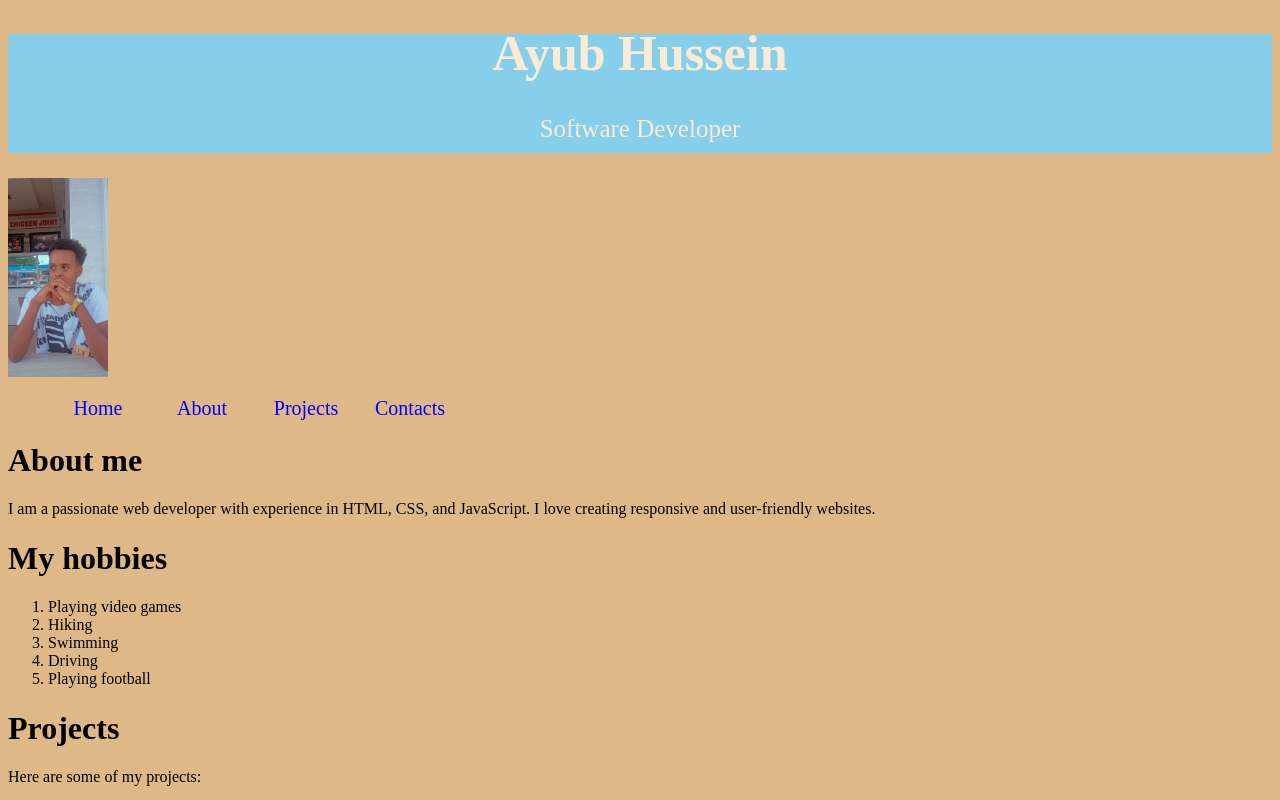
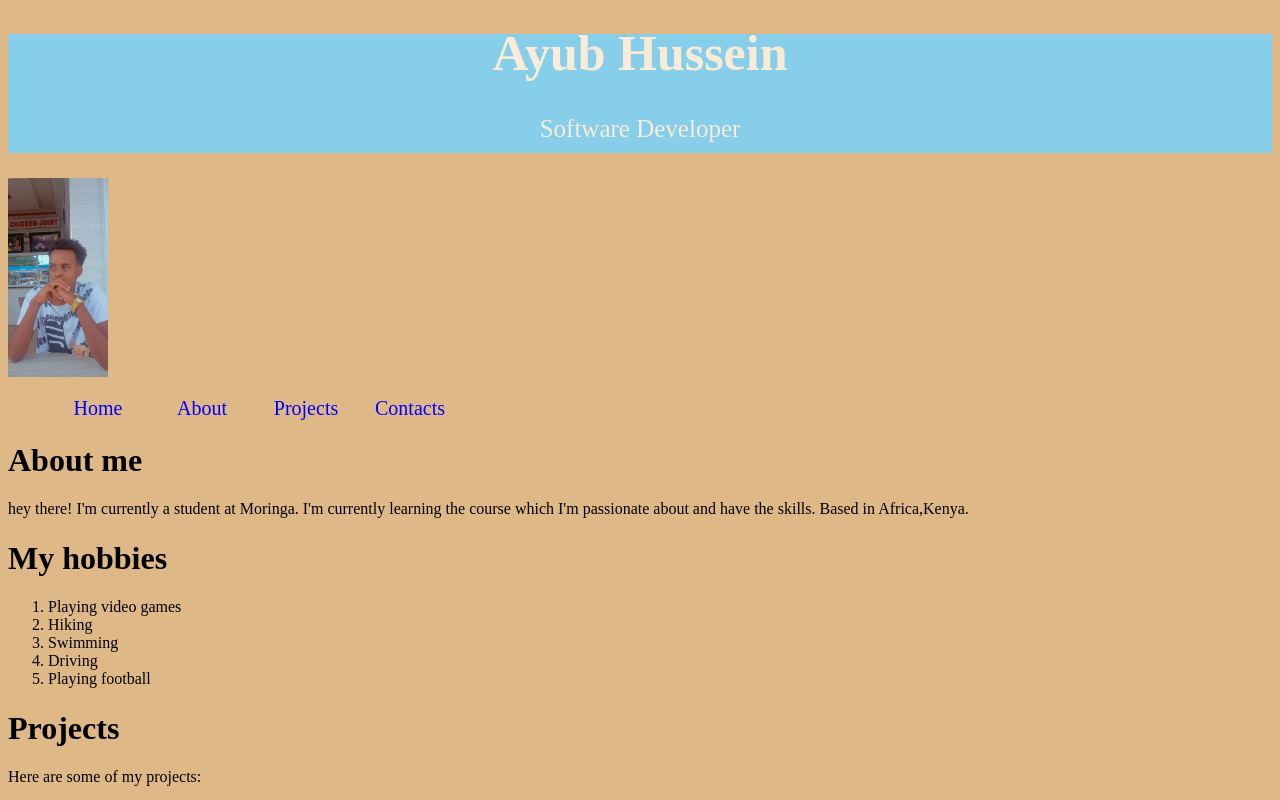
Before and after one commit to ayyub2022/MYPORTFOLIO, a plain HTML site: page index.html in a window 1280 px wide. Shown: the top 800 px of the page. Drawn offline with Linux system fonts and the light colour scheme.

Commit message:
initial commit

```diff
--- a/index.html
+++ b/index.html
@@ -24,9 +24,9 @@
 <body>
      <h1>About me</h1>
     <p>
-        I am a passionate web developer with experience in HTML, CSS, and JavaScript.
-        I love creating responsive and user-friendly websites.
-
+        hey there! I'm currently a student at Moringa.
+        I'm currently learning the course which I'm passionate about and have the skills.
+        Based in Africa,Kenya.
     </p>
     <h1>My hobbies</h1>
     <ol>
```
